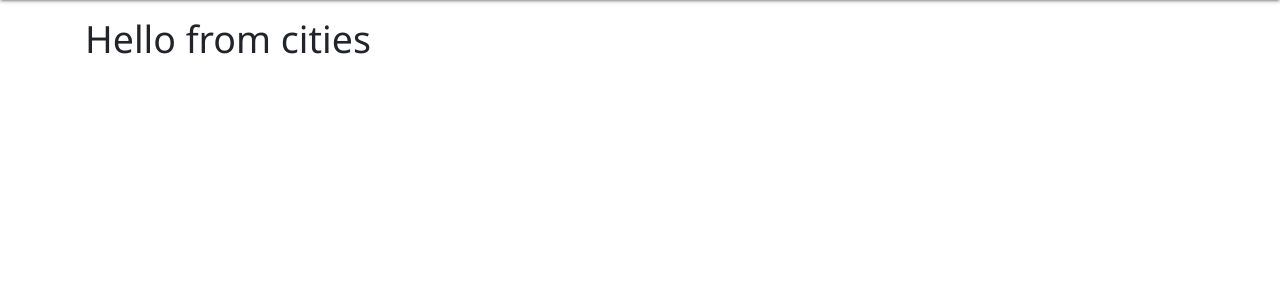
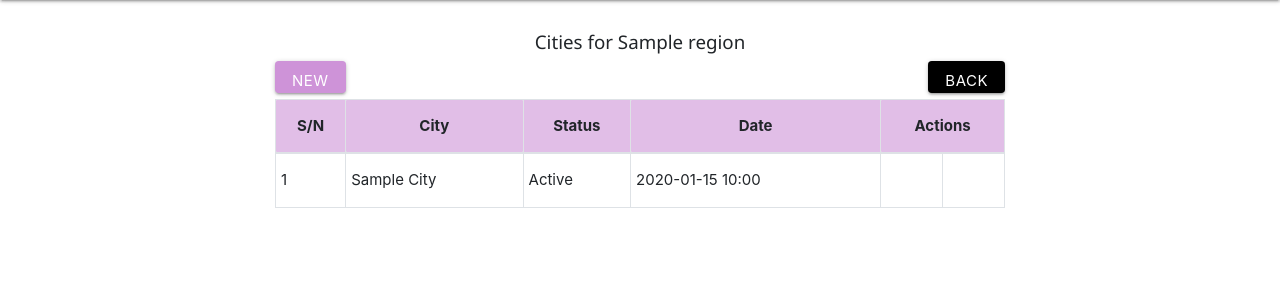
Before and after one commit to clemsedem/djangoLearning, a Django app: page /cities/?region=00000000-0000-0000-0000-000000000001 in a window 1280 px wide. Shown: the part 64-364 px from the top of the page. Run offline with Django 3.2, Linux system fonts and the light colour scheme; tables that the repository leaves empty hold one stand-in row (values such as "Sample post"); some libraries are stand-ins or nearby versions.

Commit message:
city insert

```diff
--- a/assets/css/styles.css
+++ b/assets/css/styles.css
@@ -3,6 +3,18 @@
 /*}*/
 
 /*.modal { width: 75% !important ; height: 75% !important ; }*/
-#resp{
+
+
+/*h5{*/
+/*    font-family: "Helvetica Neue", Helvetica, Arial, sans-serif;*/
+/*    font-size: 40px;*/
+/*}*/
+
+
+/*#resp{*/
+/*    color: red;*/
+/*}*/
+
+ul.errorlist{
     color: red;
 }
--- a/city/urls.py
+++ b/city/urls.py
@@ -2,5 +2,7 @@ from django.urls import  path
 from . import views
 
 urlpatterns = [
-    path('', views.index, name='index'),
+    path('', views.index, name='index_cities'),
+    path('new', views.new, name='new_city'),
+    path('create', views.create, name='create_city'),
 ]
--- a/city/views.py
+++ b/city/views.py
@@ -1,6 +1,68 @@
-from django.shortcuts import render
-
-# Create your views here.
+from django.shortcuts import render, redirect
+from .models import City
+from .forms import CityForm
+from region.models import Region
+from django.contrib import messages
 
 def index(request):
-    return render(request, 'city/index.html')
+    ref = request.GET['region']
+    print('path', request.get_full_path())
+    region = Region.objects.get(ref=ref)
+    cities = City.objects.filter(region_id=region.id, status=True).order_by('-created_at')
+    template = 'city/index.html'
+    context = {
+        'cities': cities,
+        'region_id': region.id,
+        'region': region.region_name,
+        'ref': ref,
+        'path': request.get_full_path()
+    }
+    return render(request, template, context)
+
+
+def new(request):
+    ref = request.GET['region']
+
+    if request.method == "POST":
+        form = CityForm(request.POST)
+        ref = request.POST['ref']
+        if form.is_valid():
+            city = form.save(commit=False)
+            city.region = Region.objects.get(ref=ref)
+            city.save()
+            messages.add_message(request, messages.SUCCESS, 'City added successfully')
+            return redirect('/cities/?region=' + ref)
+    else:
+        form = CityForm()
+
+    context = {
+        'ref': ref,
+        'form': form,
+    }
+    return render(request, 'city/new.html', context)
+
+    # ref = request.GET['region']
+    # form = CityForm()
+    # context = {
+    #     'ref': ref,
+    #     'form': form,
+    # }
+    # return render(request, 'city/new.html', context)
+
+
+def create(request):
+    form_data = CityForm(request.POST)
+    ref = request.POST['ref']
+    if form_data.is_valid():
+        city = form_data.save(commit=False)
+        city.region = Region.objects.get(ref=ref)
+        city.save()
+        messages.add_message(request, messages.SUCCESS, 'City added successfully')
+        return redirect('/cities/?region='+ref)
+
+    form = CityForm()
+    context = {
+        'ref': ref,
+        'form': form,
+    }
+    return render(request, 'city/new.html', context)
--- a/templates/city/index.html
+++ b/templates/city/index.html
@@ -1,8 +1,92 @@
 {% extends "layout/application.html" %}
 
 {% block content %}
-    <div>
-        <h1 class="align-items-center">Hello from cities</h1>
+    <div class="row justify-content-center">
+        <div class="col-sm-12 col-md-8">
+            <div class="section">
+                 <h5 class="center-align">Cities for {{ region }}</h5>
+                <a href="{% url 'new_city' %}?region={{ ref }}" class="w3-padding btn btn-small left purple lighten-3 white-text waves-effect waves-light" id="new">New</a>
+                <a href="{% url 'region_index' %}" class="w3-padding btn btn-small right black lighten-3 white-text waves-effect waves-light" >Back</a>
+{#                <button#}
+{#                        class="btn#}
+{#                               modal-trigger#}
+{#                                waves-effect#}
+{#                                waves-light#}
+{#                                purple#}
+{#                                lighten-3#}
+{#                                white-text#}
+{#                               "#}
+{#                        onclick="document.getElementById('id01').style.display='block'"#}
+{#                >#}
+{#                    New#}
+{#                </button>#}
+            </div>
+            <br>
+            <div class="table-responsive">
+                <table class="table-bordered">
+                    <thead>
+                    <tr class="text-center purple lighten-4">
+                        <th>S/N</th>
+                        <th>City</th>
+                        <th>Status</th>
+                        <th>Date</th>
+                        <th colspan="3">Actions</th>
+                    </tr>
+                    </thead>
+                    <tbody>
+                    {% if not cities.exists %}
+                        <tr>
+                            <td><p class="text-center w3-text-red">No Cities Available for {{ region|title }}</p></td>
+                        </tr>
+                    {% else %}
+                        <tr>
+                            {% for city in cities %}
+                                <td>{{ forloop.counter }}</td>
+                                <td>{{ city.city_name|title }}</td>
+                                <td>
+                                    {% if city.status %}
+                                        Active
+                                    {% else %}
+                                        Inactive
+                                    {% endif %}
+                                </td>
+                                <td>{{ city.created_at|date:'Y-m-d H:i' }}</td>
+{#                                <td><a href="{% url 'index_cities'%}?region={{ region.ref }}">Cities</a></td>#}
+                                <td>
+{#                                    <a href="{% url 'edit_region' region.ref %}"> Edit</a>#}
+                                </td>
+
+                                <td>
+{#                                    <a#}
+{#                                        href="{% url 'region_delete' region.ref %}"#}
+{#                                        onclick="return confirm('Do you want to continue?')"#}
+{#                                    > Delete#}
+{#                                    </a>#}
+                                </td>
+                                </tr>
+                            {% endfor %}
+                    {% endif %}
+                    </tbody>
+                </table>
+            </div>
+        </div>
     </div>
-
 {% endblock %}
+{% block javascript %}
+    <script>
+        {#$("#new").click(function (e) {#}
+        {#    console.log("We are going oooo");#}
+        {#    e.preventDefault();#}
+        {#    $.ajax({#}
+        {#        type:'GET',#}
+        {#        data: {#}
+        {#            'ref_id': 'remy',#}
+        {#        },#}
+        {#        url: {% url 'new_city' %},#}
+        {#        success:function(resp) {#}
+        {#            window.location.href = "{% url 'new_city' %}"#}
+        {#        }#}
+        {#    });#}
+        {#});#}
+    </script>
+{% endblock %}
--- a/templates/region/index.html
+++ b/templates/region/index.html
@@ -50,7 +50,7 @@
                                     {% endif %}
                                 </td>
                                 <td>{{ region.created_at|date:'Y-m-d H:i' }}</td>
-                                <td>Cities</td>
+                                <td><a href="{% url 'index_cities'%}?region={{ region.ref }}">Cities</a></td>
                                 <td>
                                     <a href="{% url 'edit_region' region.ref %}"> Edit</a>
                                 </td>
```
Also changed, not shown: assets_comp/css/styles.css (+8 -0 lines), city/forms.py (added, +14 -0 lines), templates/city/new.html (added, +31 -0 lines).
